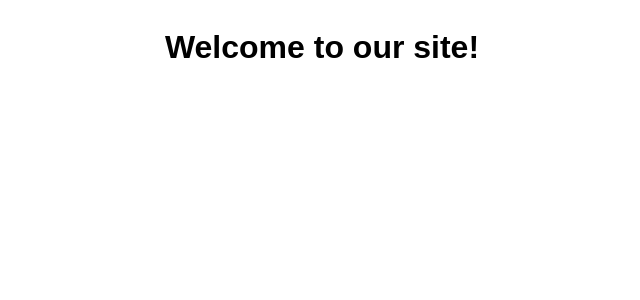
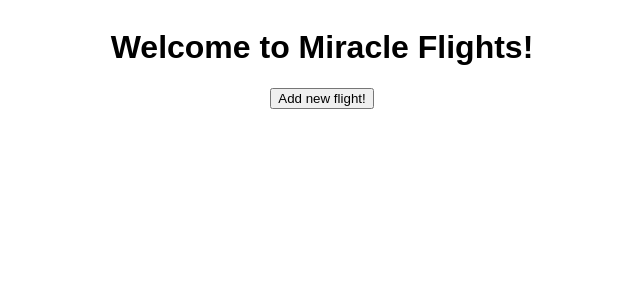
Before and after one commit to jacoblurie29/cpp-workshops, a React (Vite) app: page / in a window 1280 px wide. Shown: the top 300 px of the page, without its empty margins (318-958 px from the left). Built offline with nearby package versions, Linux system fonts and the light colour scheme.

Commit message:
Updated readme

```diff
--- a/package.json
+++ b/package.json
@@ -13,6 +13,7 @@
     "prepare": "husky install"
   },
   "dependencies": {
+    "@faker-js/faker": "^8.2.0",
     "react": "^18.2.0",
     "react-dom": "^18.2.0"
   },
--- a/src/App.tsx
+++ b/src/App.tsx
@@ -1,9 +1,25 @@
 import styles from "./App.module.css";
 
-const App = () => (
-  <div className={styles.mainContainer}>
-    <h1 className={styles.header}>Welcome to our site!</h1>
-  </div>
-);
+export interface Flight {
+  // ... fields here
+}
+
+const App = () => {
+  // state for flights should go here
+
+  const handleAddFlight = () => {
+    // create a new flight with faker
+    // add the new flight to the list of flights
+    // set the new list of flights
+  };
+
+  return (
+    <div className={styles.mainContainer}>
+      <h1 className={styles.header}>Welcome to Miracle Flights!</h1>
+      <button onClick={handleAddFlight}>Add new flight!</button>
+      {/* Put the table here and pass in the flights */}
+    </div>
+  );
+};
 
 export default App;
--- /dev/null
+++ b/src/components/FlightRow/FlightRow.definitions.ts
@@ -0,0 +1 @@
+// props for the row should go here
--- /dev/null
+++ b/src/components/FlightRow/FlightRow.tsx
@@ -0,0 +1 @@
+// row component for the table of flights should go here
--- /dev/null
+++ b/src/components/FlightTable/FlightTable.definitions.ts
@@ -0,0 +1 @@
+// props should go here
--- /dev/null
+++ b/src/components/FlightTable/FlightTable.tsx
@@ -0,0 +1 @@
+// component should go here
--- a/src/index.tsx
+++ b/src/index.tsx
@@ -1,6 +1,8 @@
 import App from "./App.tsx";
 import React from "react";
 import ReactDOM from "react-dom/client";
+
+// ignore this file!
 
 ReactDOM.createRoot(document.getElementById("root")!).render(
   <React.StrictMode>
```
Also changed, not shown: 2 other files (tests, documents, lock files or other folders).
